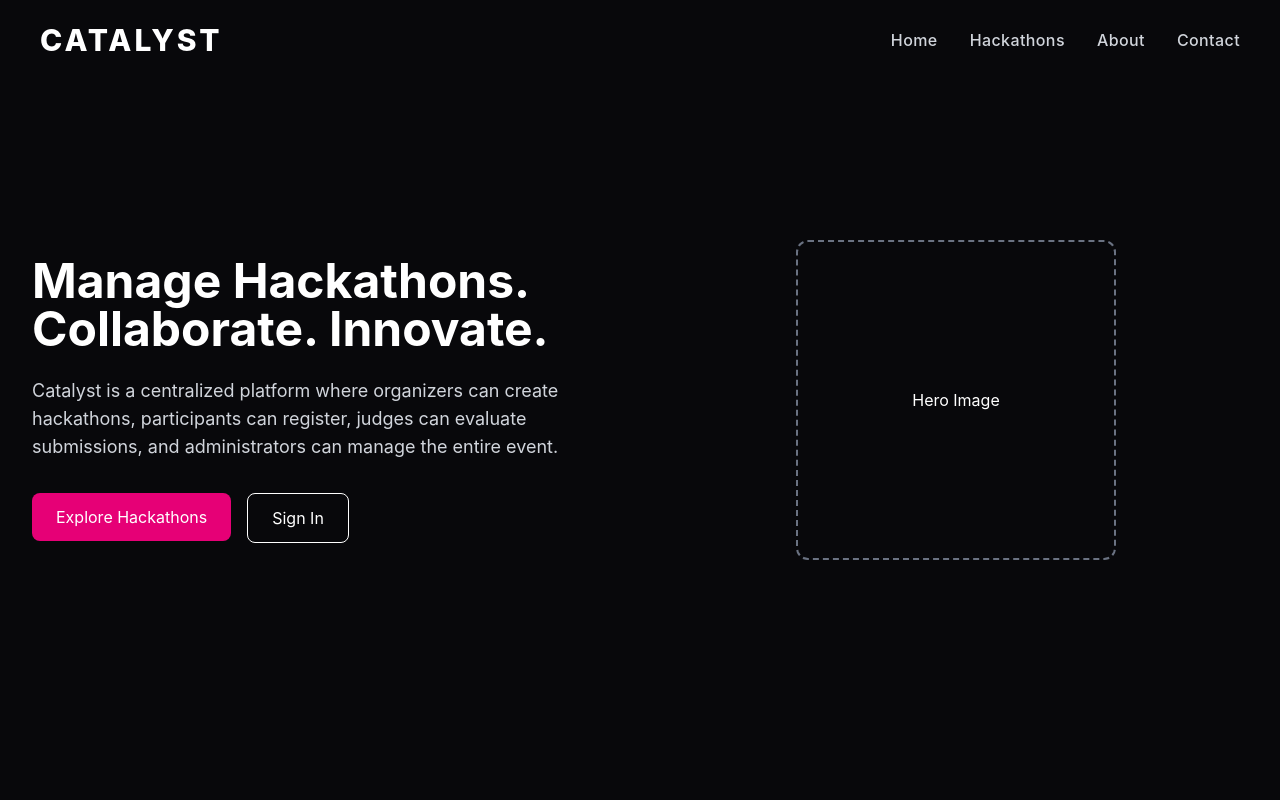
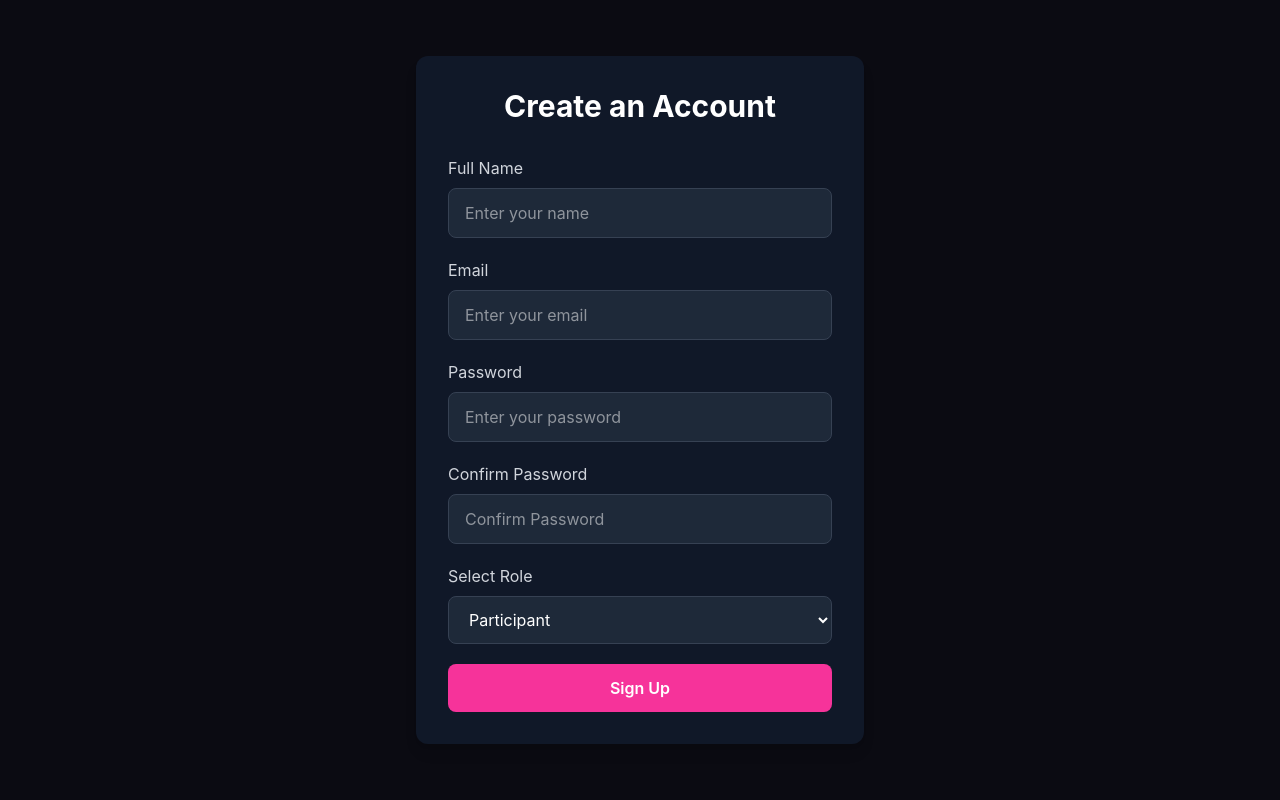
Before and after one commit to nishthaq3/Catalyst, a React (Vite) app in the folder frontend/: page /signup in a window 1280 px wide. Shown: the top 800 px of the page. Built offline with nearby package versions, Linux system fonts and the light colour scheme; the HTML template or start-up script is replaced by a standard one.

Commit message:
Frontend: Signup route designed with form entry

```diff
--- a/frontend/src/App.jsx
+++ b/frontend/src/App.jsx
@@ -1,7 +1,19 @@
+import { Routes, Route } from "react-router-dom";
+
 import Home from "./pages/Home/Home";
+import Signup from "./pages/Signup/Signup";
+import Login from "./pages/Login/Login";
+import Dashboard from "./pages/Dashboard/Dashboard";
 
 function App() {
-  return <Home />;
+  return (
+    <Routes>
+      <Route path="/" element={<Home />} />
+      <Route path="/signup" element={<Signup />} />
+      <Route path="/login" element={<Login />} />
+      <Route path="/dashboard" element={<Dashboard />} />
+    </Routes>
+  );
 }
 
 export default App;
--- /dev/null
+++ b/frontend/src/pages/Dashboard/Dashboard.jsx
@@ -0,0 +1,7 @@
+function Dashboard() {
+	return (
+	  <h1>Dashboard</h1>
+	);
+  }
+
+  export default Dashboard;
--- a/frontend/src/pages/Login/Login.jsx
+++ b/frontend/src/pages/Login/Login.jsx
@@ -0,0 +1,7 @@
+function Login() {
+	return (
+	  <h1>Login Page</h1>
+	);
+  }
+
+  export default Login;
--- a/frontend/src/pages/Signup/Signup.jsx
+++ b/frontend/src/pages/Signup/Signup.jsx
@@ -0,0 +1,133 @@
+import { useState } from "react";
+
+function Signup() {
+  // State
+  const [formData, setFormData] = useState({
+    name: "",
+    email: "",
+    password: "",
+    confirmPassword: "",
+    role: "Participant",
+  });
+
+  // Handles input changes
+  const handleChange = (e) => {
+    setFormData({
+      ...formData,
+      [e.target.name]: e.target.value,
+    });
+  };
+
+  // Handles form submission
+  const handleSubmit = (e) => {
+    e.preventDefault();
+    console.log(formData);
+  };
+
+  return (
+    <div className="min-h-screen bg-[#0B0B12] flex items-center justify-center px-4">
+      <div className="bg-gray-900 w-full max-w-md p-8 rounded-xl shadow-lg">
+
+        <h1 className="text-3xl font-bold text-white text-center mb-8">
+          Create an Account
+        </h1>
+
+        <form onSubmit={handleSubmit} className="space-y-5">
+
+          {/* Name */}
+          <div>
+            <label className="block text-gray-300 mb-2">
+              Full Name
+            </label>
+
+            <input
+              type="text"
+              name="name"
+              placeholder="Enter your name"
+              value={formData.name}
+              onChange={handleChange}
+              className="w-full px-4 py-3 rounded-lg bg-gray-800 text-white border border-gray-700 focus:outline-none focus:border-pink-500"
+            />
+          </div>
+
+          {/* Email */}
+          <div>
+            <label className="block text-gray-300 mb-2">
+              Email
+            </label>
+
+            <input
+              type="email"
+              name="email"
+              placeholder="Enter your email"
+              value={formData.email}
+              onChange={handleChange}
+              className="w-full px-4 py-3 rounded-lg bg-gray-800 text-white border border-gray-700 focus:outline-none focus:border-pink-500"
+            />
+          </div>
+
+          {/* Password */}
+          <div>
+            <label className="block text-gray-300 mb-2">
+              Password
+            </label>
+
+            <input
+              type="password"
+              name="password"
+              placeholder="Enter your password"
+              value={formData.password}
+              onChange={handleChange}
+              className="w-full px-4 py-3 rounded-lg bg-gray-800 text-white border border-gray-700 focus:outline-none focus:border-pink-500"
+            />
+          </div>
+
+          {/* Confirm Password */}
+          <div>
+            <label className="block text-gray-300 mb-2">
+              Confirm Password
+            </label>
+
+            <input
+              type="password"
+              name="confirmPassword"
+              placeholder="Confirm Password"
+              value={formData.confirmPassword}
+              onChange={handleChange}
+              className="w-full px-4 py-3 rounded-lg bg-gray-800 text-white border border-gray-700 focus:outline-none focus:border-pink-500"
+            />
+          </div>
+
+          {/* Role */}
+          <div>
+            <label className="block text-gray-300 mb-2">
+              Select Role
+            </label>
+
+            <select
+              name="role"
+              value={formData.role}
+              onChange={handleChange}
+              className="w-full px-4 py-3 rounded-lg bg-gray-800 text-white border border-gray-700 focus:outline-none focus:border-pink-500"
+            >
+              <option value="Participant">Participant</option>
+              <option value="Organizer">Organizer</option>
+              <option value="Judge">Judge</option>
+            </select>
+          </div>
+
+          <button
+            type="submit"
+            className="w-full bg-pink-500 hover:bg-pink-600 text-white py-3 rounded-lg font-semibold transition"
+          >
+            Sign Up
+          </button>
+
+        </form>
+
+      </div>
+    </div>
+  );
+}
+
+export default Signup;
```
